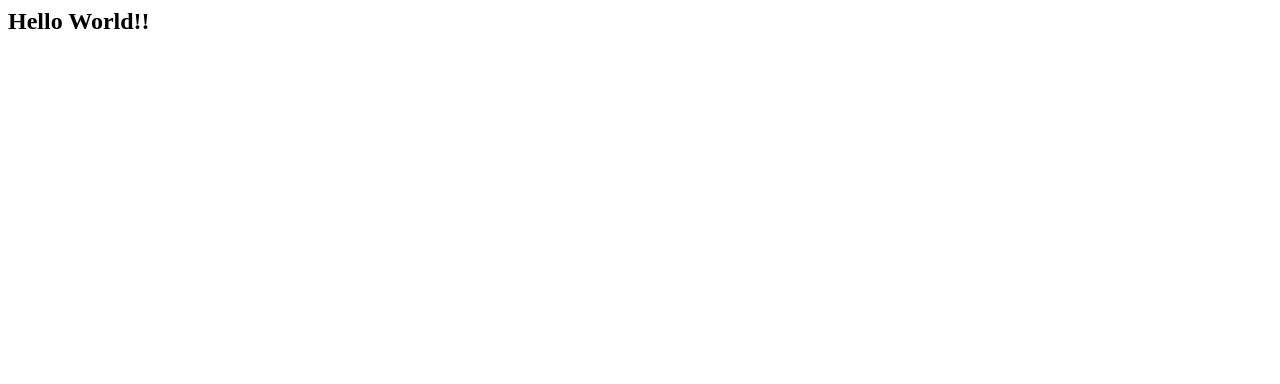
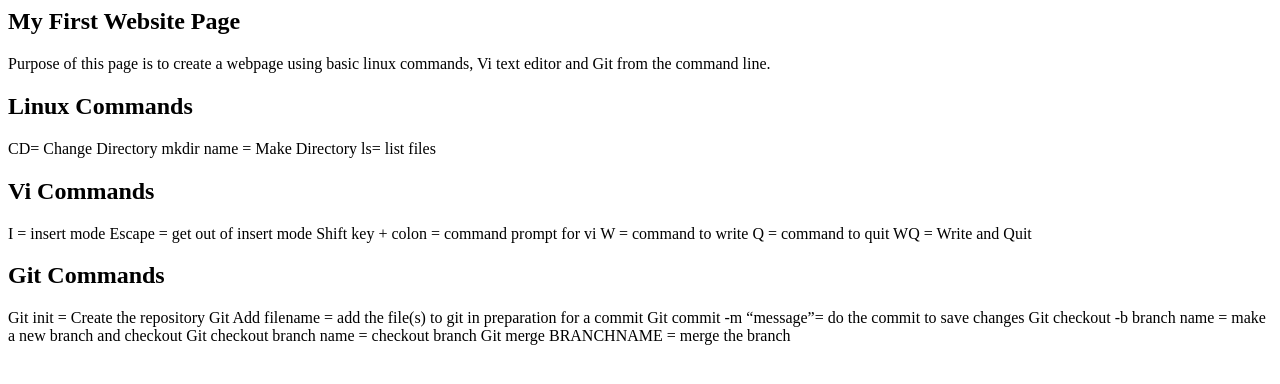
Before and after one commit to nemanenikita/IS601Assign2, a plain HTML site: page index.html in a window 1280 px wide. Drawn offline with Linux system fonts and the light colour scheme.

Commit message:
Task: Created index with modified text

```diff
--- a/index.html
+++ b/index.html
@@ -1,9 +1,44 @@
 
 <html>
 	<head>
-		<title>IS601 Assignment2</title>
+		<title>My First Web Page</title>
 	</head>
 	<body>
-		<h2>Hello World!!</h2>
+		<div>
+			<h2>My First Website Page</h2>
+			<p>
+				Purpose of this page is to create a webpage using basic linux commands, Vi text editor and Git from the command line.
+			</p>
+		</div>
+		<div>
+			<h2>Linux Commands</h2>
+			<p>
+				CD= Change Directory
+				mkdir name = Make Directory
+				ls= list files
+			</p>
+		</div>
+		<div>
+			<h2>Vi Commands</h2>
+			<p>
+				I = insert mode
+				Escape = get out of insert mode
+				Shift key + colon = command prompt for vi
+				W = command to write
+				Q = command to quit
+				WQ = Write and Quit
+			</p>
+		</div>
+		<div>
+			<h2>Git Commands</h2>
+			<p>
+				Git init = Create the repository
+				Git Add filename = add the file(s) to git in preparation for a commit
+				Git commit -m “message”= do the commit to save changes
+				Git checkout -b branch name = make a new branch and checkout
+				Git checkout branch name = checkout branch
+				Git merge BRANCHNAME = merge the branch
+			</p>
+		</div>
 	</body>
 </html>
```
